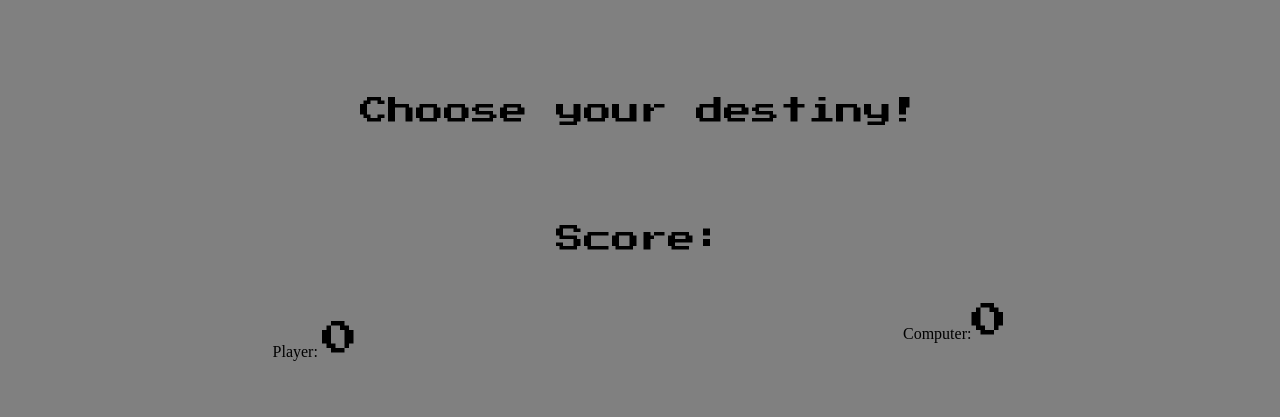
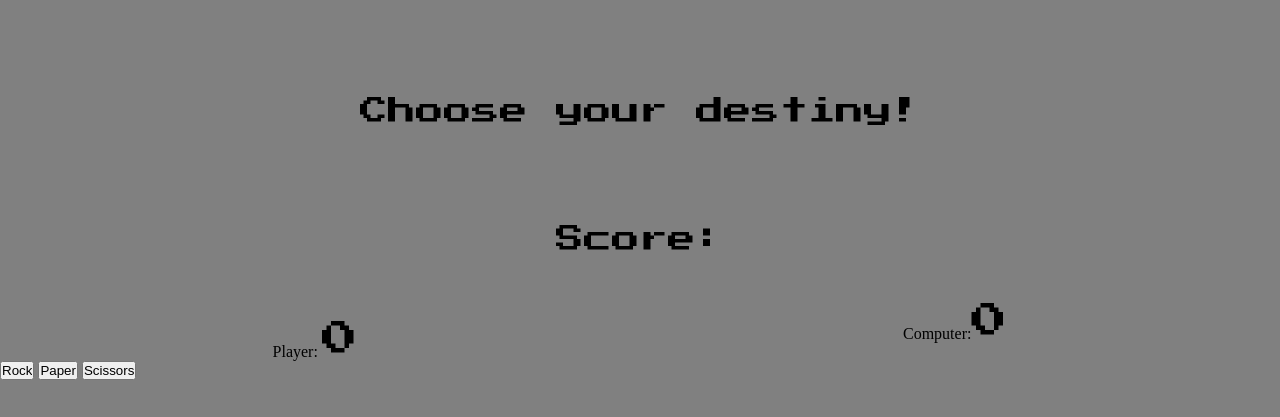
Before and after one commit to archie-k/rock-paper-scissors, a plain HTML site: page index.html in a window 1280 px wide. Shown: the part 111-528 px from the top of the page. Drawn offline with Linux system fonts and the light colour scheme.

Commit message:
Add buttons to html structure

```diff
--- a/index.html
+++ b/index.html
@@ -12,6 +12,7 @@
       href="https://fonts.googleapis.com/css2?family=Press+Start+2P&display=swap"
       rel="stylesheet"
     />
+    <script src="/app.js" defer></script>
   </head>
   <body>
     <header>
@@ -29,7 +30,11 @@
           <p>Computer:<span class="score computer-score">0</span></p>
         </div>
       </div>
+      <div class="button-container">
+        <input class="btn btn-rock" type="button" value="Rock" />
+        <input class="btn btn-paper" type="button" value="Paper" />
+        <input class="btn btn-scissors" type="button" value="Scissors" />
+      </div>
     </main>
-    <script src="/app.js"></script>
   </body>
 </html>
```
